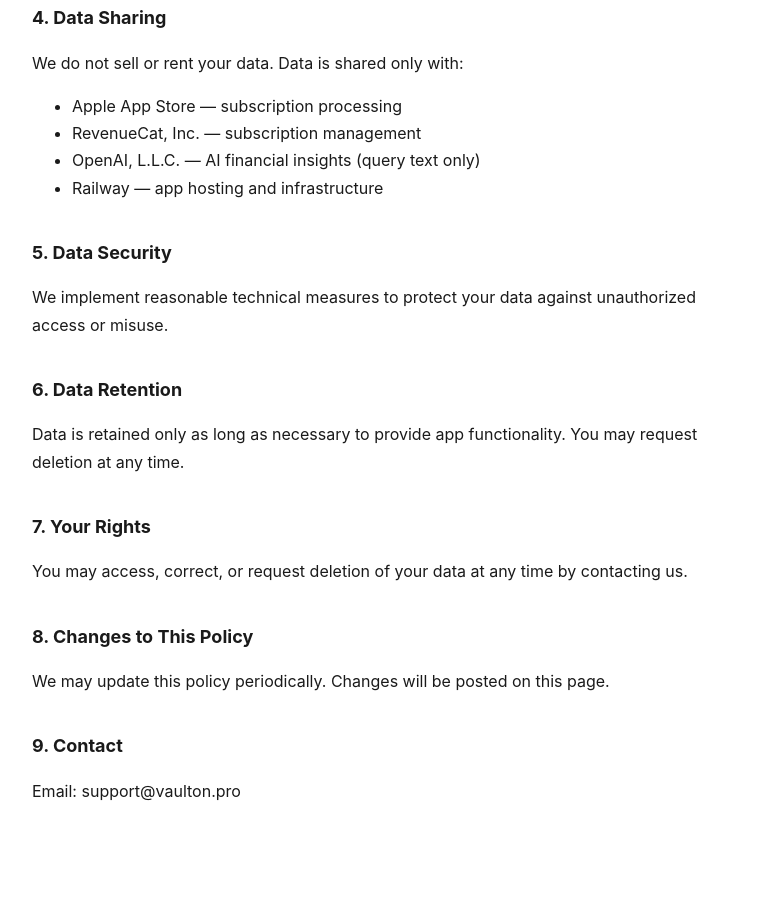
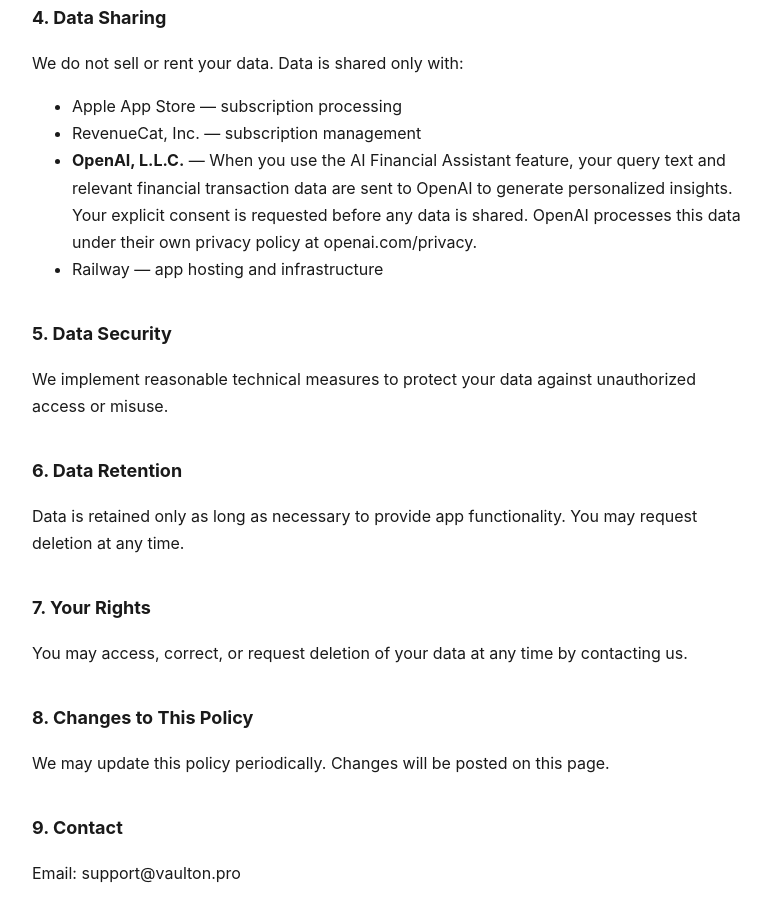
Before and after one commit to makszumer/vaulton-legal, a plain HTML site: page index.html in a window 1280 px wide. Shown: the part 949-1870 px from the top of the page, without its empty margins (248-1019 px from the left). Before the commit the page ends 1814 px from the top, so only its background shows below. Drawn offline with Linux system fonts and the light colour scheme.

Commit message:
Update index.html

```diff
--- a/index.html
+++ b/index.html
@@ -32,7 +32,7 @@
 <ul>
   <li>Apple App Store — subscription processing</li>
   <li>RevenueCat, Inc. — subscription management</li>
-  <li>OpenAI, L.L.C. — AI financial insights (query text only)</li>
+  <li><strong>OpenAI, L.L.C.</strong> — When you use the AI Financial Assistant feature, your query text and relevant financial transaction data are sent to OpenAI to generate personalized insights. Your explicit consent is requested before any data is shared. OpenAI processes this data under their own privacy policy at openai.com/privacy.</li>
   <li>Railway — app hosting and infrastructure</li>
 </ul>
 
```
